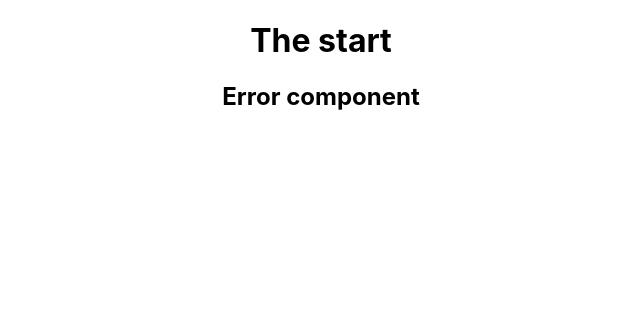
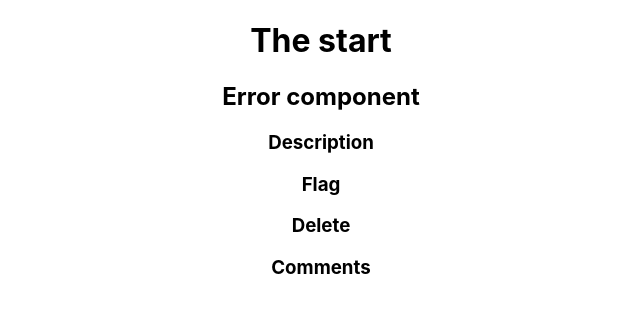
Before and after one commit to Pete-Hall/practiceapp, a React (Create React App) app: page / in a window 1280 px wide. Shown: the top 312 px of the page, without its empty margins (319-959 px from the left). Built offline with nearby package versions, Linux system fonts and the light colour scheme.

Commit message:
Added functional components that make up an error.

```diff
--- /dev/null
+++ b/src/components/Comments/Comments.jsx
@@ -0,0 +1,17 @@
+import React, { useState } from 'react';
+import {useSelector} from 'react-redux';
+
+function Comments() {
+
+  // const store = useSelector((store) => store);
+  // const [heading, setHeading] = useState('Functional Component');
+
+  return (
+    <div>
+      <h3>Comments</h3>
+    </div>
+  );
+
+}
+
+export default Comments;
--- /dev/null
+++ b/src/components/Delete/Delete.jsx
@@ -0,0 +1,17 @@
+import React, { useState } from 'react';
+import {useSelector} from 'react-redux';
+
+function Delete() {
+
+  // const store = useSelector((store) => store);
+  // const [heading, setHeading] = useState('Functional Component');
+
+  return (
+    <div>
+      <h3>Delete</h3>
+    </div>
+  );
+
+}
+
+export default Delete;
--- /dev/null
+++ b/src/components/Description/Description.jsx
@@ -0,0 +1,17 @@
+import React, { useState } from 'react';
+import {useSelector} from 'react-redux';
+
+function Description() {
+
+  // const store = useSelector((store) => store);
+  // const [heading, setHeading] = useState('Functional Component');
+
+  return (
+    <div>
+      <h3>Description</h3>
+    </div>
+  );
+
+}
+
+export default Description;
--- a/src/components/Error/Error.jsx
+++ b/src/components/Error/Error.jsx
@@ -1,5 +1,9 @@
 import React, { useState } from 'react';
 import {useSelector} from 'react-redux';
+import Comments from '../Comments/Comments';
+import Delete from '../Delete/Delete';
+import Description from '../Description/Description';
+import Flag from '../Flag/Flag';
 
 function Error() {
 
@@ -9,6 +13,10 @@ function Error() {
   return (
     <div>
       <h2>Error component</h2>
+      <Description />
+      <Flag />
+      <Delete />
+      <Comments />
     </div>
   );
 
--- /dev/null
+++ b/src/components/Flag/Flag.jsx
@@ -0,0 +1,17 @@
+import React, { useState } from 'react';
+import {useSelector} from 'react-redux';
+
+function Flag() {
+
+  // const store = useSelector((store) => store);
+  // const [heading, setHeading] = useState('Functional Component');
+
+  return (
+    <div>
+      <h3>Flag</h3>
+    </div>
+  );
+
+}
+
+export default Flag;
```
